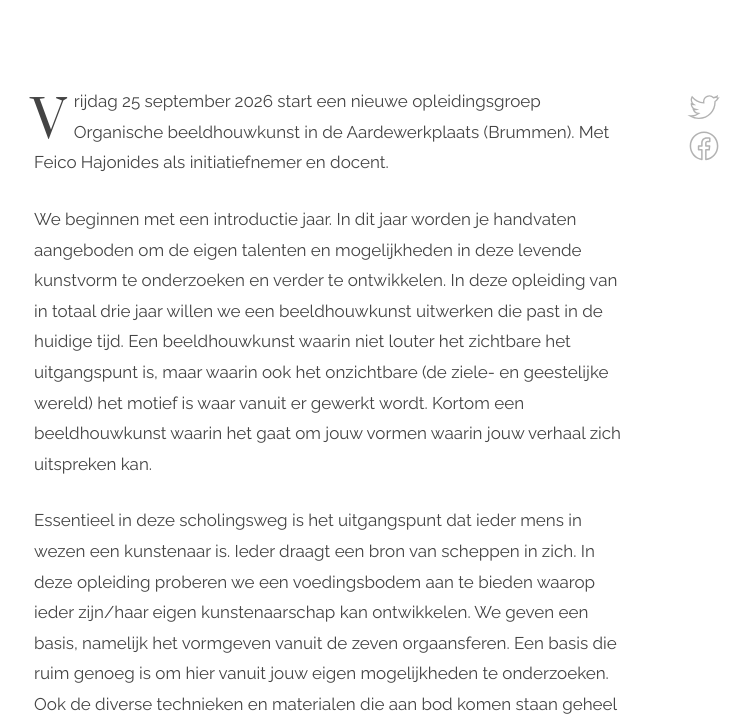
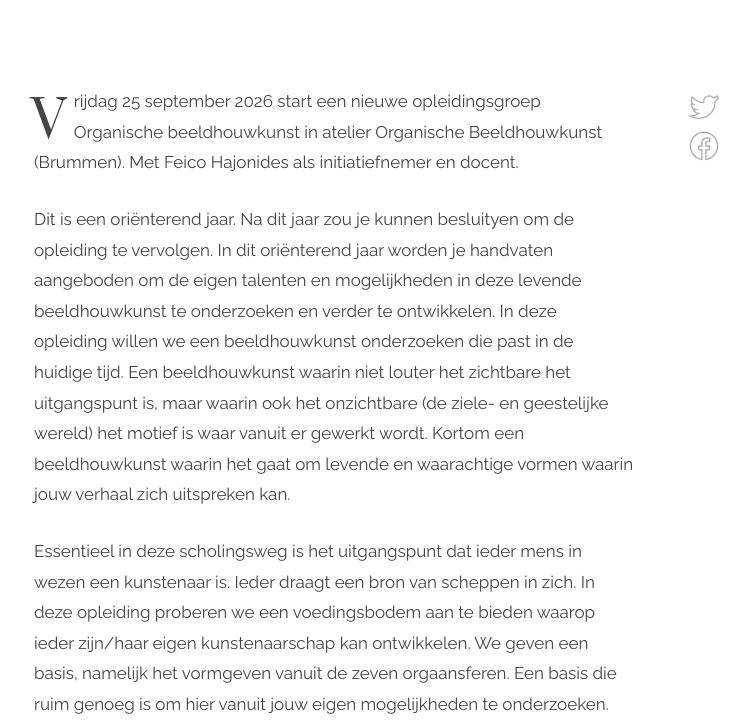
Before and after one commit to feicohajonides2020/feicohajonides2020.github.io, a Jekyll site: the page built from _posts/2019-09-01- Opleiding organische beeldhouwkunst.md, in a window 1280 px wide and 900 px high, scrolled down 640 px, cut to the strip 173-900 px from the top of the window. Shown: the whole strip, without its empty margins (306-1056 px from the left). Built offline with Jekyll 4.4.1, drawn with Linux system fonts in a browser that asks for light colours.

Commit message:
Update 2019-09-01- Opleiding organische beeldhouwkunst.md
update 1

```diff
--- a/_posts/2019-09-01- Opleiding organische beeldhouwkunst.md
+++ b/_posts/2019-09-01- Opleiding organische beeldhouwkunst.md
@@ -10,9 +10,9 @@ header:
 
 
 
-Vrijdag 25 september 2026 start een nieuwe opleidingsgroep Organische beeldhouwkunst in de Aardewerkplaats (Brummen). Met Feico Hajonides als initiatiefnemer en docent.
+Vrijdag 25 september 2026 start een nieuwe opleidingsgroep Organische beeldhouwkunst in atelier Organische Beeldhouwkunst (Brummen). Met Feico Hajonides als initiatiefnemer en docent.
 
-We beginnen met een introductie jaar. In dit jaar worden je handvaten aangeboden om de eigen talenten en mogelijkheden in deze levende kunstvorm te onderzoeken en verder te ontwikkelen. In deze opleiding van in totaal drie jaar willen we een beeldhouwkunst uitwerken die past in de huidige tijd. Een beeldhouwkunst waarin niet louter het zichtbare het uitgangspunt is, maar waarin ook het onzichtbare (de ziele- en geestelijke wereld) het motief is waar vanuit er gewerkt wordt. Kortom een beeldhouwkunst waarin het gaat om jouw vormen waarin jouw verhaal zich uitspreken kan.
+Dit is een oriënterend jaar. Na dit jaar zou je kunnen besluityen om de opleiding te vervolgen. In dit oriënterend jaar worden je handvaten aangeboden om de eigen talenten en mogelijkheden in deze levende beeldhouwkunst  te onderzoeken en verder te ontwikkelen. In deze opleiding  willen we een beeldhouwkunst onderzoeken die past in de huidige tijd. Een beeldhouwkunst waarin niet louter het zichtbare het uitgangspunt is, maar waarin ook het onzichtbare (de ziele- en geestelijke wereld) het motief is waar vanuit er gewerkt wordt. Kortom een beeldhouwkunst waarin het gaat om levende en waarachtige vormen waarin jouw verhaal zich uitspreken kan.
 
 Essentieel in deze scholingsweg is het uitgangspunt dat ieder mens in wezen een kunstenaar is. Ieder draagt een bron van scheppen in zich. In deze opleiding proberen we een voedingsbodem aan te bieden waarop ieder zijn/haar eigen kunstenaarschap kan ontwikkelen. We geven een basis, namelijk het vormgeven vanuit de zeven orgaansferen. Een basis die ruim genoeg is om hier vanuit jouw eigen mogelijkheden te onderzoeken. Ook de diverse technieken en materialen die aan bod komen staan geheel in dienst van het ontwikkelen van het eigen kunstenaarschap.
 
```
